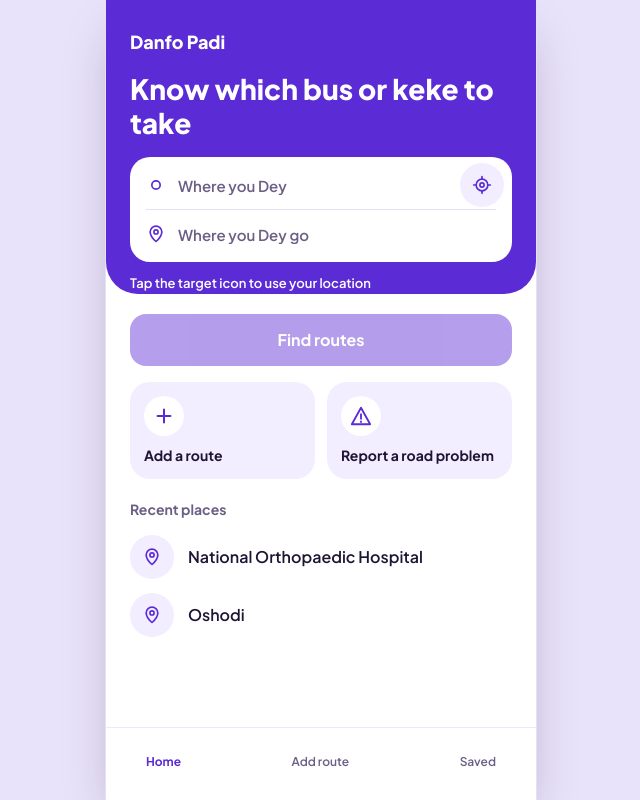
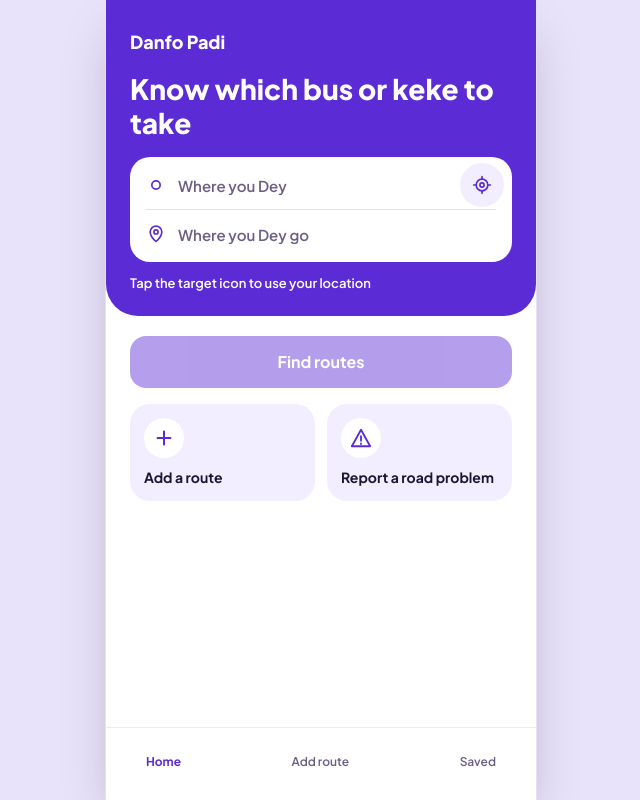
Before and after one commit to Derrickfrancis/Danfo-padi, a Next.js app: page /home in a window 1280 px wide. Shown: the whole page, without its empty margins (319-959 px from the left). Built offline with nearby package versions, Linux system fonts and the light colour scheme.

Commit message:
Show real recent places on Home

```diff
--- a/src/app/home/page.tsx
+++ b/src/app/home/page.tsx
@@ -13,8 +13,10 @@ import {
   WarningIcon,
 } from "@/components/Icons";
 import { PlaceField } from "@/components/PlaceField";
+import { useRecentPlaces } from "@/hooks/useRecentPlaces";
 import { LAGOS_BOUNDS } from "@/lib/api";
 import type { PlaceMatch } from "@/lib/places";
+import { rememberPlaces } from "@/lib/recent-places-store";
 import { primaryButton } from "@/lib/ui";
 
 type LocateStatus =
@@ -25,8 +27,9 @@ type LocateStatus =
   | "unsupported"
   | "outside";
 
-// A place the person has picked: a name to show, and a spot on the map to search from.
-type Chosen = { label: string; lat: number; lng: number };
+// A place the person has picked: a spot on the map to search from, and the suggestion it
+// came from (or nothing, when it is their own location).
+type Chosen = { lat: number; lng: number; place: PlaceMatch | null };
 
 const HINTS: Record<LocateStatus, string> = {
   idle: "Tap the target icon to use your location",
@@ -37,20 +40,8 @@ const HINTS: Record<LocateStatus, string> = {
   outside: "We only cover Lagos for now. Type where you dey.",
 };
 
-// Sample data for now. A later phase replaces this with the person's real recent searches.
-const RECENT_PLACES: PlaceMatch[] = [
-  {
-    id: "stop_hospital",
-    name: "National Orthopaedic Hospital",
-    area: "Igbobi",
-    lat: 6.53,
-    lng: 3.379,
-  },
-  { id: "stop_oshodi", name: "Oshodi", area: "Oshodi", lat: 6.556, lng: 3.344 },
-];
-
 function toChosen(place: PlaceMatch): Chosen {
-  return { label: place.name, lat: place.lat, lng: place.lng };
+  return { lat: place.lat, lng: place.lng, place };
 }
 
 function isInsideLagos(lat: number, lng: number): boolean {
@@ -70,6 +61,7 @@ function roundForPrivacy(value: number): number {
 
 export default function HomePage() {
   const router = useRouter();
+  const recentPlaces = useRecentPlaces();
   const [fromText, setFromText] = useState("");
   const [from, setFrom] = useState<Chosen | null>(null);
   const [toText, setToText] = useState("");
@@ -91,7 +83,7 @@ export default function HomePage() {
           return;
         }
         setFromText("My current location");
-        setFrom({ label: "My current location", lat, lng });
+        setFrom({ lat, lng, place: null });
         setStatus("found");
       },
       () => setStatus("denied"),
@@ -125,6 +117,15 @@ export default function HomePage() {
   function findRoutes(e: FormEvent) {
     e.preventDefault();
     if (!from || !to) return;
+
+    // Remember the named places that were searched, with the destination last so it is newest.
+    // Your own location is never kept, only places from our list.
+    rememberPlaces(
+      [from.place, to.place].filter(
+        (place): place is PlaceMatch => place !== null,
+      ),
+    );
+
     const q = new URLSearchParams({
       olat: String(from.lat),
       olng: String(from.lng),
@@ -146,9 +147,9 @@ export default function HomePage() {
   return (
     <AppShell>
       <form id="route-search" onSubmit={findRoutes}>
-        <div className="rounded-b-sheet bg-primary px-6 pt-safe pb5.5 text-white">
+        <div className="rounded-b-sheet bg-primary px-6 pt-safe pb-[22px] text-white">
           <div className="text-lg font-extrabold">Danfo Padi</div>
-          <h1 className="mt-4 mb-4.5 text-[28px] leading-[1.2] font-extrabold">
+          <h1 className="mt-4 mb-[18px] text-[28px] leading-[1.2] font-extrabold">
             Know which bus or keke to take
           </h1>
 
@@ -225,9 +226,11 @@ export default function HomePage() {
           </Link>
         </div>
 
+        {recentPlaces.length > 0 && (
+          <>
             <h2 className="mt-1 text-sm font-bold text-muted">Recent places</h2>
             <ul className="flex flex-col gap-3.5">
-          {RECENT_PLACES.map((place) => (
+              {recentPlaces.map((place) => (
                 <li key={place.id}>
                   <button
                     type="button"
@@ -242,6 +245,8 @@ export default function HomePage() {
                 </li>
               ))}
             </ul>
+          </>
+        )}
       </div>
 
       <BottomNav />
--- /dev/null
+++ b/src/hooks/useRecentPlaces.ts
@@ -0,0 +1,21 @@
+"use client";
+
+import { useMemo, useSyncExternalStore } from "react";
+import type { PlaceMatch } from "@/lib/places";
+import { parseRecentPlaces } from "@/lib/recent-places";
+import {
+  getServerRecentRaw,
+  readRecentRaw,
+  subscribeToRecent,
+} from "@/lib/recent-places-store";
+
+// The places this person searched for recently, newest first. The screen redraws when they change.
+export function useRecentPlaces(): PlaceMatch[] {
+  // We hand React the saved text, not the list, so it only redraws when the text really changed.
+  const raw = useSyncExternalStore(
+    subscribeToRecent,
+    readRecentRaw,
+    getServerRecentRaw,
+  );
+  return useMemo(() => parseRecentPlaces(raw), [raw]);
+}
--- /dev/null
+++ b/src/lib/recent-places-store.ts
@@ -0,0 +1,53 @@
+import {
+  addRecentPlace,
+  parseRecentPlaces,
+  serializeRecentPlaces,
+} from "./recent-places";
+import type { PlaceMatch } from "./places";
+
+const STORAGE_KEY = "dp.recent.v1";
+
+// Browsers tell us when ANOTHER tab changes storage, but not when this tab does.
+// So we announce our own changes with this event name.
+const RECENT_CHANGED = "dp:recent-changed";
+
+// React calls this once and gets back a way to stop listening.
+export function subscribeToRecent(onChange: () => void): () => void {
+  window.addEventListener("storage", onChange);
+  window.addEventListener(RECENT_CHANGED, onChange);
+  return () => {
+    window.removeEventListener("storage", onChange);
+    window.removeEventListener(RECENT_CHANGED, onChange);
+  };
+}
+
+// The recent places as text, or "" if there are none or the phone will not let us look.
+export function readRecentRaw(): string {
+  try {
+    return localStorage.getItem(STORAGE_KEY) ?? "";
+  } catch {
+    return "";
+  }
+}
+
+// What the server uses while building the page. It cannot see the phone.
+export function getServerRecentRaw(): string {
+  return "";
+}
+
+// Remembers places in the order given, so the last one ends up newest.
+// Returns false if the phone would not let us save, for example in private browsing.
+export function rememberPlaces(places: readonly PlaceMatch[]): boolean {
+  if (places.length === 0) return true;
+  const updated = places.reduce(
+    addRecentPlace,
+    parseRecentPlaces(readRecentRaw()),
+  );
+  try {
+    localStorage.setItem(STORAGE_KEY, serializeRecentPlaces(updated));
+  } catch {
+    return false;
+  }
+  window.dispatchEvent(new Event(RECENT_CHANGED));
+  return true;
+}
--- /dev/null
+++ b/src/lib/recent-places.ts
@@ -0,0 +1,60 @@
+import { z } from "zod";
+import { LAGOS_BOUNDS } from "./api";
+import type { PlaceMatch } from "./places";
+
+// How many recent places we keep. Older ones fall off the end.
+export const MAX_RECENT = 5;
+
+// A recent list longer than this cannot be ours, so we do not even try to read it.
+const MAX_RAW_CHARS = 20_000;
+
+// The same five things a suggestion has. Anything else, or anything outside Lagos, is refused.
+const RecentPlaceSchema = z.strictObject({
+  id: z.string().min(1).max(64),
+  name: z.string().min(1).max(120),
+  area: z.string().min(1).max(80),
+  lat: z.number().min(LAGOS_BOUNDS.minLat).max(LAGOS_BOUNDS.maxLat),
+  lng: z.number().min(LAGOS_BOUNDS.minLng).max(LAGOS_BOUNDS.maxLng),
+});
+
+// Reads the recent places from text kept on the phone. That text can be edited by the
+// person, by a browser extension or by a bug, so nothing in it is trusted: every entry
+// is checked, and anything wrong is quietly dropped instead of crashing the screen.
+export function parseRecentPlaces(raw: string | null): PlaceMatch[] {
+  if (!raw || raw.length > MAX_RAW_CHARS) return [];
+
+  let json: unknown;
+  try {
+    json = JSON.parse(raw);
+  } catch {
+    return [];
+  }
+  if (!Array.isArray(json)) return [];
+
+  const places: PlaceMatch[] = [];
+  const seen = new Set<string>();
+  // Only look at a bounded number of entries, however long the list claims to be.
+  for (const item of json.slice(0, MAX_RECENT * 4)) {
+    const parsed = RecentPlaceSchema.safeParse(item);
+    if (!parsed.success || seen.has(parsed.data.id)) continue;
+    seen.add(parsed.data.id);
+    places.push(parsed.data);
+    if (places.length === MAX_RECENT) break;
+  }
+  return places;
+}
+
+export function serializeRecentPlaces(places: readonly PlaceMatch[]): string {
+  return JSON.stringify(places);
+}
+
+// The newest place goes first. Using the same place again just moves it to the top.
+export function addRecentPlace(
+  places: readonly PlaceMatch[],
+  place: PlaceMatch,
+): PlaceMatch[] {
+  return [
+    place,
+    ...places.filter((existing) => existing.id !== place.id),
+  ].slice(0, MAX_RECENT);
+}
```
Also changed, not shown: 2 other files (tests, documents, lock files or other folders). Lines whose indentation alone changed are shown as unchanged.
